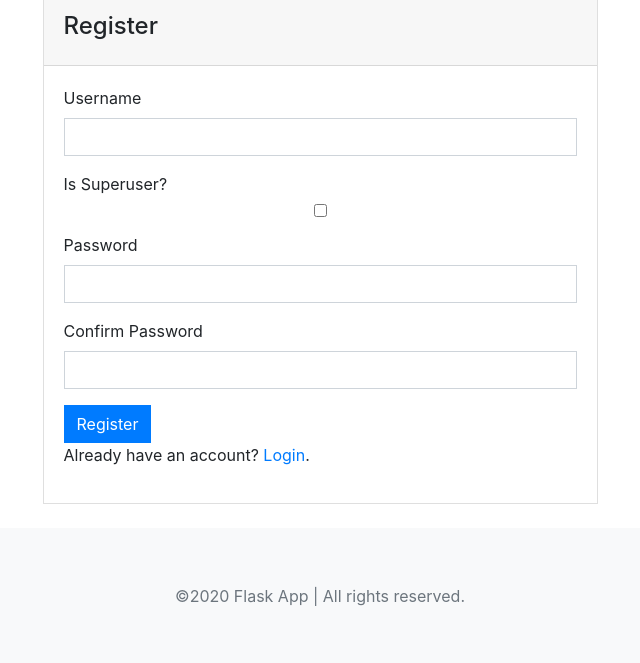
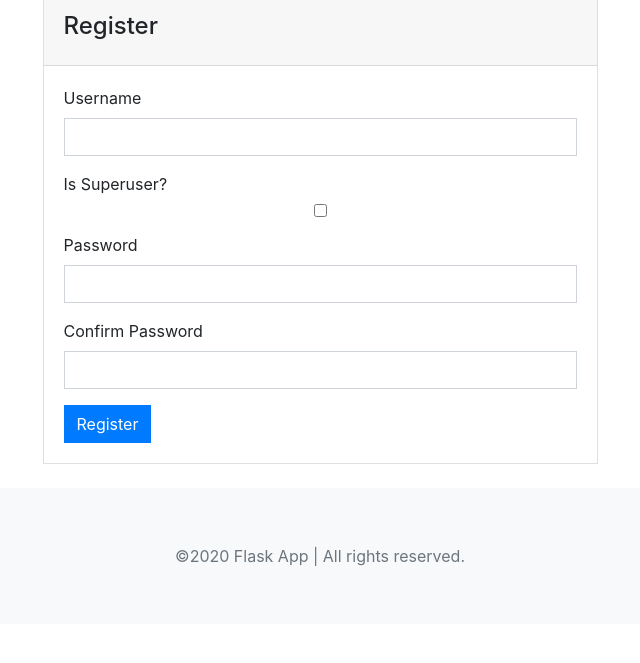
Before and after one commit to benben159/wifikost, a Flask app: page /users/add in a window 1280 px wide. Shown: the part 81-744 px from the top of the page, without its empty margins (320-960 px from the left). Run offline with Flask 2, Linux system fonts and the light colour scheme; a user stored in the database is signed in; some libraries are stand-ins or nearby versions.

Commit message:
remove "already have user, so login" link

```diff
--- a/app/templates/auth/register.html
+++ b/app/templates/auth/register.html
@@ -37,7 +37,6 @@
           {% endfor %}
         </div>
         {{form.submit(class='btn btn-primary')}}
-        <p>Already have an account? <a href="{{ url_for('auth.login') }}">Login</a>.</p>
       </form>
     </div>
   </div>
```
